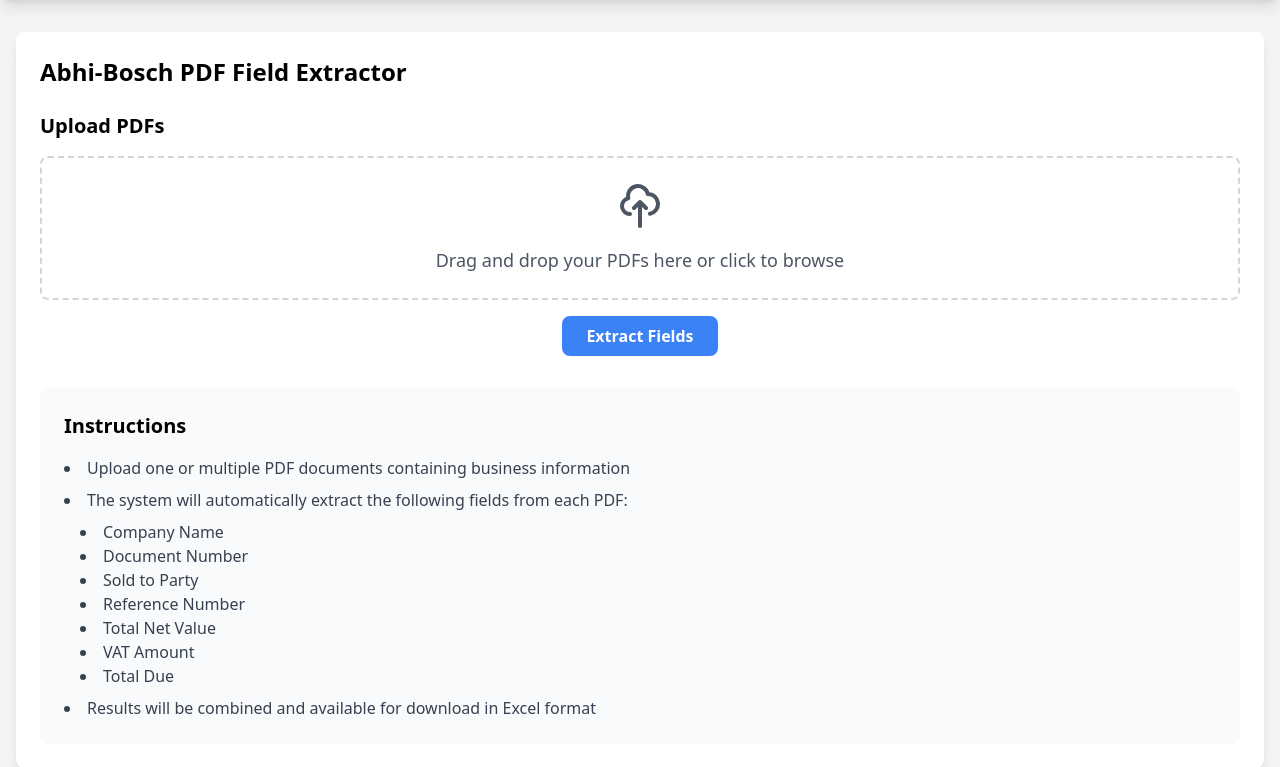
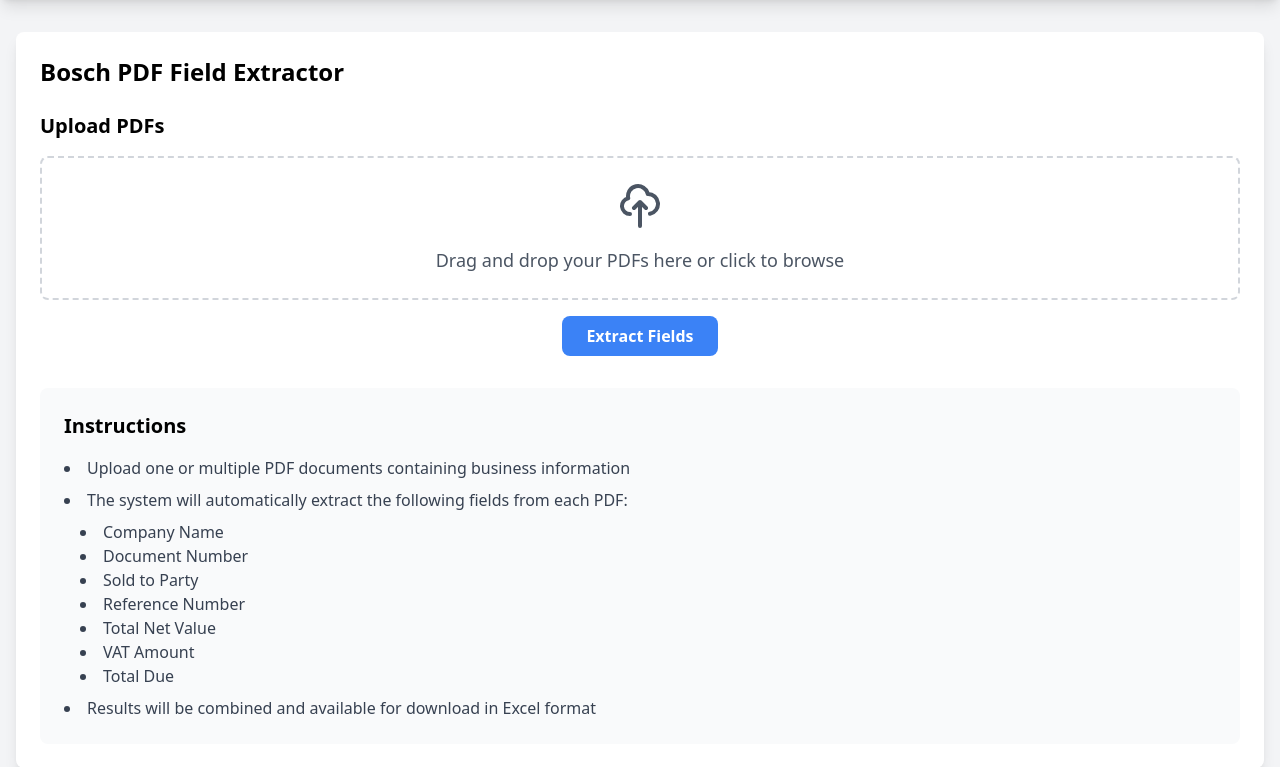
Before and after one commit to abhilash-jagityla/EPA, a Flask app: page /dashboard in a window 1280 px wide. Shown: the part 64-831 px from the top of the page. Run offline with Flask 2, Linux system fonts and the light colour scheme; the visitor is signed in with stand-in values (Sample User, id 1); data comes from the database, SQL or seed files in the repository; some libraries are stand-ins or nearby versions.

Commit message:
changing the name of dashboard

```diff
--- a/templates/dashboard.html
+++ b/templates/dashboard.html
@@ -3,7 +3,7 @@
 {% block content %}
 <div class="container mx-auto px-4 py-8">
     <div class="bg-white shadow-lg rounded-lg p-6">
-        <h2 class="text-2xl font-bold mb-6">Abhi-Bosch PDF Field Extractor</h2>
+        <h2 class="text-2xl font-bold mb-6">Bosch PDF Field Extractor</h2>
 
         <!-- Flash Messages -->
         {% with messages = get_flashed_messages() %}
```
